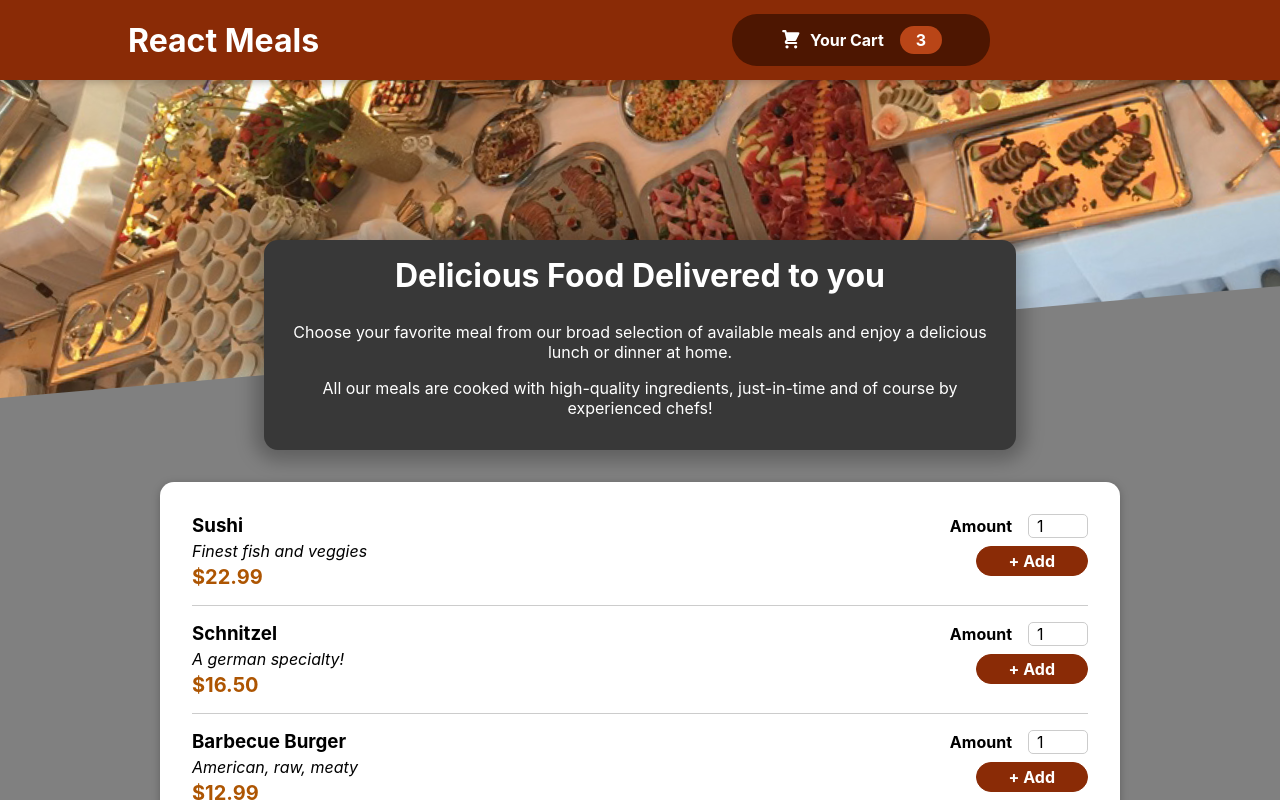
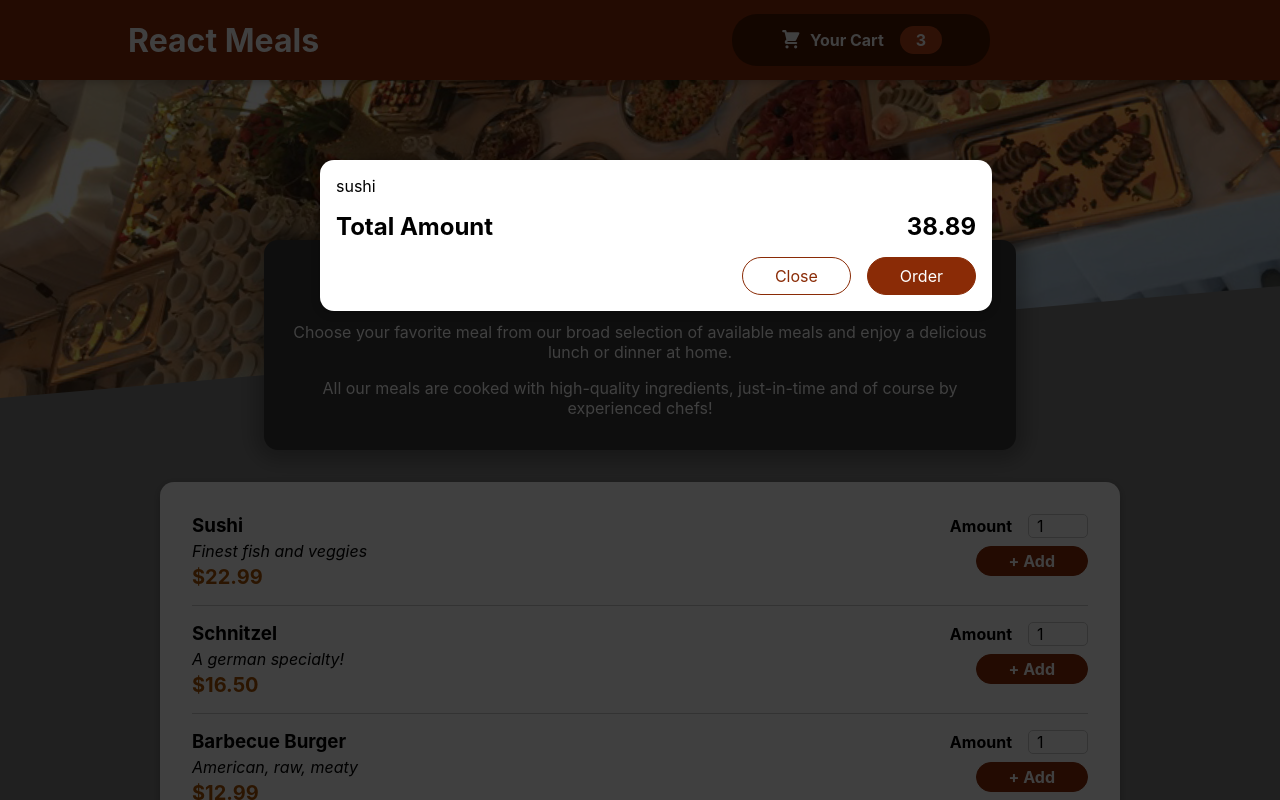
Before and after one commit to Shubh-Sad-Ratna/restaurant-website-eagle3, a React (Create React App) app: page / in a window 1280 px wide. Shown: the top 800 px of the page. Built offline with nearby package versions, Linux system fonts and the light colour scheme.

Commit message:
Making a hard Coded Cart

```diff
--- a/public/index.html
+++ b/public/index.html
@@ -28,6 +28,7 @@
   </head>
   <body>
     <noscript>You need to enable JavaScript to run this app.</noscript>
+    <div id="overlays"></div>
     <div id="root"></div>
     <!--
       This HTML file is a template.
--- a/src/App.js
+++ b/src/App.js
@@ -1,9 +1,11 @@
 import React,{Fragment} from "react";
 import Header from "./Component/Layout/Header";
 import Meals from "./Component/Meals/Meals";
+import Cart from "./Component/Cart/Cart";
 function App() {
   return (
     <Fragment>
+      <Cart/>
       <Header/>
       <main>
         <Meals/>
--- /dev/null
+++ b/src/Component/Cart/Cart.js
@@ -0,0 +1,27 @@
+import classes from "./Cart.module.css"
+import Modal from "../UI/Modal"
+const Cart=()=>{
+    const cartitems=<ul className={classes['cart-items']}>{
+        [{
+            id:"c1",
+            name:"sushi",
+            amount:2,
+            price:12.99
+        }].map((item)=><li>{item.name}</li>)
+        }</ul>
+    return(
+        <Modal>
+            {cartitems}
+            <div className={classes.total}>
+                <span>Total Amount</span>
+                <span>38.89</span>
+            </div>
+            <div className={classes.actions}>
+                <button className={classes['button--alt']}>Close</button>
+                <button className={classes.button}>Order</button>
+            </div>
+
+        </Modal>
+    )
+}
+export default Cart;
--- /dev/null
+++ b/src/Component/Cart/Cart.module.css
@@ -0,0 +1,46 @@
+.cart-items {
+    list-style: none;
+    margin: 0;
+    padding: 0;
+    max-height: 20rem;
+    overflow: auto;
+  }
+
+  .total {
+    display: flex;
+    justify-content: space-between;
+    align-items: center;
+    font-weight: bold;
+    font-size: 1.5rem;
+    margin: 1rem 0;
+  }
+
+  .actions {
+    text-align: right;
+  }
+
+  .actions button {
+    font: inherit;
+    cursor: pointer;
+    background-color: transparent;
+    border: 1px solid #8a2b06;
+    padding: 0.5rem 2rem;
+    border-radius: 25px;
+    margin-left: 1rem;
+  }
+
+  .actions button:hover,
+  .actions button:active {
+    background-color: #5a1a01;
+    border-color: #5a1a01;
+    color: white;
+  }
+
+  .actions .button--alt {
+    color: #8a2b06;
+  }
+
+  .actions .button {
+    background-color: #8a2b06;
+    color: white;
+  }
--- /dev/null
+++ b/src/Component/UI/Modal.js
@@ -0,0 +1,27 @@
+import classes from './Modal.module.css';
+import React, { Fragment } from 'react';
+import ReactDOM from 'react-dom';
+
+const Backdrop = (props) => {
+    return <div className={classes.backdrop} onClick={props.onClose}></div>;
+};
+
+const ModalOverlay = (props) => {
+    return (
+        <div className={classes.modal}>
+            <div className={classes.content}>{props.children}</div>
+        </div>
+    );
+};
+
+const Modal = (props) => {
+    const portalElement = document.getElementById('overlays');
+    return (
+        <Fragment>
+            {ReactDOM.createPortal(<Backdrop onClose={props.onClose} />, portalElement)}
+            {ReactDOM.createPortal(<ModalOverlay>{props.children}</ModalOverlay>, portalElement)}
+        </Fragment>
+    );
+};
+
+export default Modal;
--- /dev/null
+++ b/src/Component/UI/Modal.module.css
@@ -0,0 +1,40 @@
+.backdrop {
+    position: fixed;
+    top: 0;
+    left: 0;
+    width: 100%;
+    height: 100vh;
+    z-index: 20;
+    background-color: rgba(0, 0, 0, 0.75);
+  }
+
+  .modal {
+    position: fixed;
+    top: 20vh;
+    left: 5%;
+    width: 90%;
+    background-color: white;
+    padding: 1rem;
+    border-radius: 14px;
+    box-shadow: 0 2px 8px rgba(0, 0, 0, 0.25);
+    z-index: 30;
+    animation: slide-down 300ms ease-out forwards;
+  }
+
+  @media (min-width: 768px) {
+    .modal {
+      width: 40rem;
+      left: calc(50% - 20rem);
+    }
+  }
+
+  @keyframes slide-down {
+    from {
+      opacity: 0;
+      transform: translateY(-3rem);
+    }
+    to {
+      opacity: 1;
+      transform: translateY(0);
+    }
+  }
```
